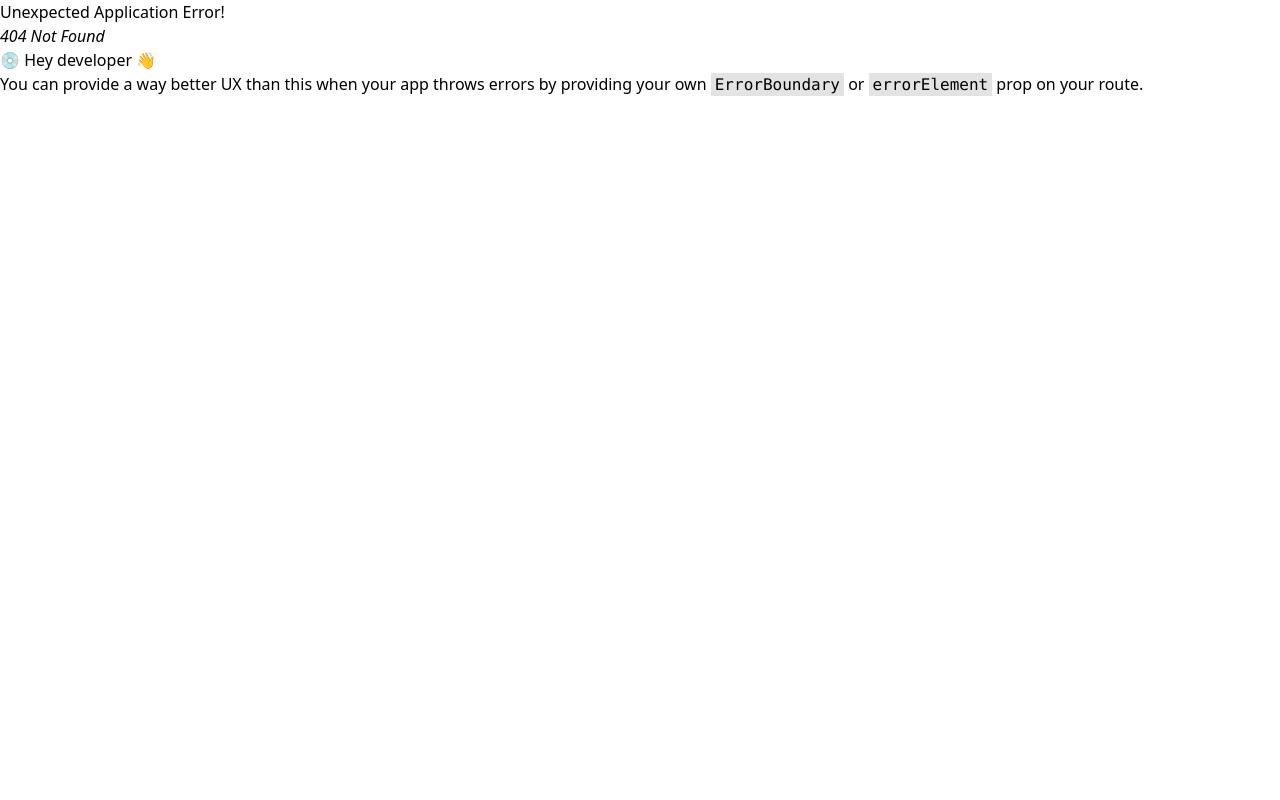
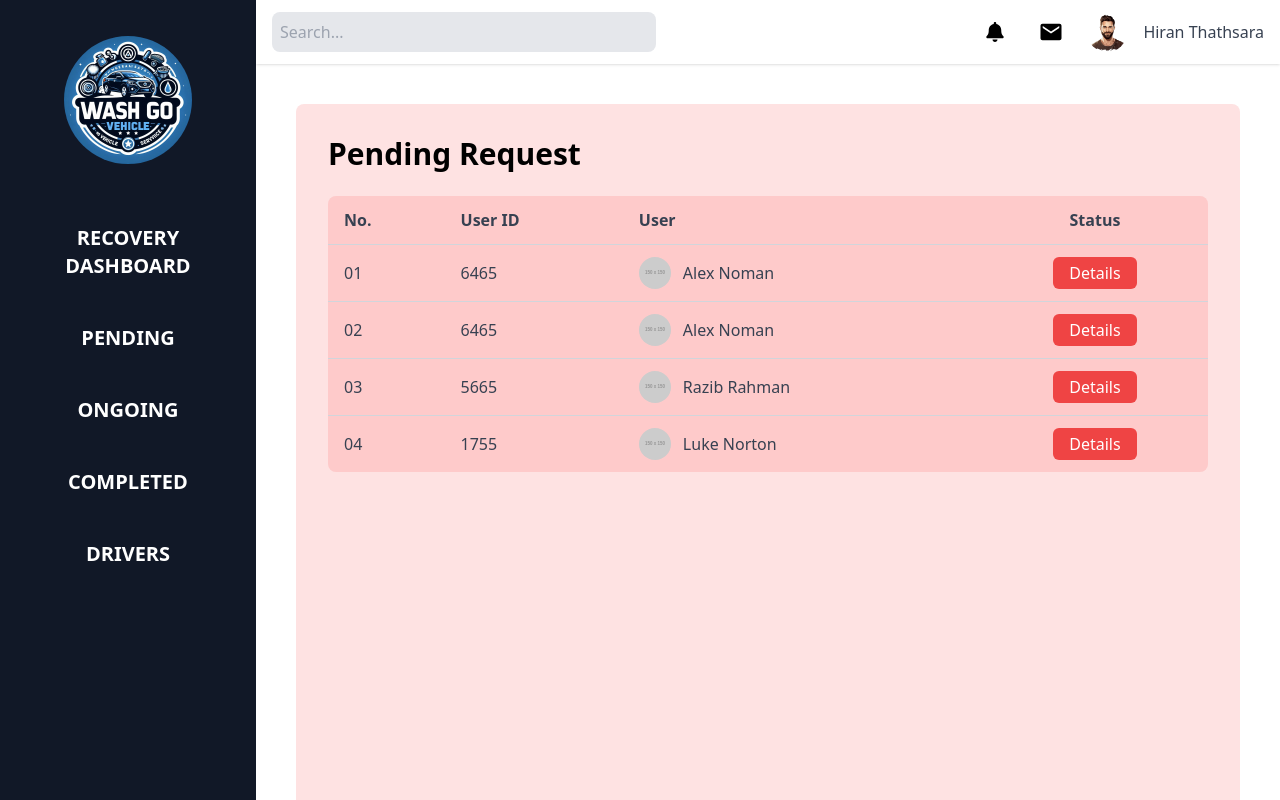
Before and after one commit to Hiru46/ITP_SLIIT_Group, a React (Vite) app in the folder frontend/: page /Dashboard/recoveryPendingDash in a window 1280 px wide. Before the commit this address had no page. Built offline with nearby package versions, Linux system fonts and the light colour scheme.

Commit message:
recovery admin pages1

```diff
--- /dev/null
+++ b/frontend/src/Pages/AdminDashboard/RecoveryAdmin/RecoveryDashboard.jsx
@@ -0,0 +1,58 @@
+import React from 'react';
+import Header from './../../../components/Dashboards/Header';
+import RecoverySideNavBar from './../../../components/NavBar/RecoverySideNavBar';
+export default function DashboardContent() {
+  return (
+    <div className="flex h-screen overflow-hidden">
+      {/* Sidebar */}
+      <RecoverySideNavBar/>
+      <div className="flex-1 flex flex-col">
+        <Header />
+    <div className="p-6 bg-gray-100 h-screen overflow-y-auto flex-1">
+      <div className="bg-white p-4 shadow rounded-md grid-rows-2 h-full ">
+        <h1 className="text-2xl font-bold mb-4">Dashboard</h1>
+
+        {/* Top Statistics */}
+        <div className="grid grid-cols-1 md:grid-cols-2 gap-4 mb-6">
+          <div className="p-6 bg-white shadow rounded-md">
+            <h2 className="text-lg font-semibold text-gray-700">Total Pending</h2>
+            <div className="flex items-center mt-2">
+              <div className="text-4xl font-bold text-blue-500">26%</div>
+            </div>
+          </div>
+
+          <div className="p-6 bg-white shadow rounded-md">
+            <h2 className="text-lg font-semibold text-gray-700">Available Drivers</h2>
+            <div className="flex items-center mt-2">
+              <div className="text-4xl font-bold text-blue-500">8</div>
+              <span className="text-gray-500 ml-2">of 10</span>
+            </div>
+          </div>
+        </div>
+
+        {/* Today Tasks */}
+        <div>
+          <h2 className="text-xl font-bold mb-4">Today Tasks</h2>
+          <div className="grid grid-cols-1 sm:grid-cols-2 lg:grid-cols-3 gap-6">
+            <div className="p-6 bg-red-100 text-red-500 shadow rounded-md">
+              <h3 className="text-lg font-semibold">Pending Request</h3>
+              <div className="text-4xl font-bold">03</div>
+            </div>
+
+            <div className="p-6 bg-blue-100 text-blue-500 shadow rounded-md">
+              <h3 className="text-lg font-semibold">Ongoing Task</h3>
+              <div className="text-4xl font-bold">05</div>
+            </div>
+
+            <div className="p-6 bg-green-100 text-green-500 shadow rounded-md">
+              <h3 className="text-lg font-semibold">Completed Request</h3>
+              <div className="text-4xl font-bold">23</div>
+            </div>
+          </div>
+        </div>
+      </div>
+    </div>
+    </div>
+    </div>
+  );
+}
--- /dev/null
+++ b/frontend/src/Pages/AdminDashboard/RecoveryAdmin/RecoveryPending.jsx
@@ -0,0 +1,68 @@
+import React from 'react';
+import { useNavigate } from 'react-router-dom';
+import RecoverySideNavBar from './../../../components/NavBar/RecoverySideNavBar';
+import Header from './../../../components/Dashboards/Header';
+
+const PendingRequests = () => {
+  const navigate = useNavigate();
+
+  const requests = [
+    { id: 1, userId: 6465, userName: 'Alex Noman', userImg: 'https://via.placeholder.com/150' },
+    { id: 2, userId: 6465, userName: 'Alex Noman', userImg: 'https://via.placeholder.com/150' },
+    { id: 3, userId: 5665, userName: 'Razib Rahman', userImg: 'https://via.placeholder.com/150' },
+    { id: 4, userId: 1755, userName: 'Luke Norton', userImg: 'https://via.placeholder.com/150' },
+  ];
+
+  const handleDetailsClick = (userId) => {
+    // Navigate to the details page for the specific user
+    navigate(`/user-details/${userId}`);
+  };
+
+  return (
+      <div className="flex h-screen overflow-hidden">
+        <RecoverySideNavBar/>
+      <div className="flex-1 flex flex-col">
+        <Header />
+      {/* Main Content */}
+      <div className="flex-1 p-10">
+        <div className="bg-red-100 p-8 rounded-lg h-screen">
+          <h1 className="text-3xl font-bold mb-6">Pending Request</h1>
+          <table className="min-w-full bg-red-200 text-gray-700 rounded-lg">
+            <thead>
+              <tr>
+                <th className="py-3 px-4 text-left">No.</th>
+                <th className="py-3 px-4 text-left">User ID</th>
+                <th className="py-3 px-4 text-left">User</th>
+                <th className="py-3 px-4 text-center">Status</th>
+              </tr>
+            </thead>
+            <tbody>
+              {requests.map((request, index) => (
+                <tr key={request.id} className="border-t border-gray-300">
+                  <td className="py-3 px-4">{String(index + 1).padStart(2, '0')}</td>
+                  <td className="py-3 px-4">{request.userId}</td>
+                  <td className="py-3 px-4 flex items-center">
+                    <img src={request.userImg} alt={request.userName} className="h-8 w-8 rounded-full mr-3" />
+                    {request.userName}
+                  </td>
+                  <td className="py-3 px-4">
+                    <button
+
+                      className="bg-red-500 flex m-auto text-white px-4 py-1 rounded-md hover:bg-red-600"
+                      onClick={() => handleDetailsClick(request.userId)}
+                    >
+                      Details
+                    </button>
+                  </td>
+                </tr>
+              ))}
+            </tbody>
+          </table>
+        </div>
+      </div>
+      </div>
+    </div>
+  );
+};
+
+export default PendingRequests;
--- /dev/null
+++ b/frontend/src/components/NavBar/RecoverySideNavBar.jsx
@@ -0,0 +1,35 @@
+import React from "react";
+import logo from '../../assets/Dashboard/Logo.jpg';
+import SideNavLinks from "../Dashboards/SideNavLinks/SideNavLinks";
+
+export default function RecoverySideNavBar() {
+  return (
+    <aside>
+    <aside className="h-full w-64 bg-gray-900 text-white hidden md:block">
+      <div className="p-4 flex items-center">
+        <img src={logo} alt="Logo" className="h-32 w-auto mt-5 mx-auto rounded-full" />
+      </div>
+      <nav className="mt-8">
+        <ul className="space-y-5 font-bold text-xl text-center">
+
+          <li className="px-4 py-3 hover:bg-gray-700 hover:duration-300">
+            <SideNavLinks linkName="RECOVERY DASHBOARD" url="/Recovery_dashboard" className=""/>
+          </li>
+          <li className="px-4 py-3 hover:bg-gray-700 hover:duration-300">
+            <SideNavLinks linkName="PENDING" url="/Pending"/>
+          </li>
+          <li className="px-4 py-3 hover:bg-gray-700 hover:duration-300">
+            <SideNavLinks linkName="ONGOING" url="/Ongoing"/>
+          </li>
+          <li className="px-4 py-3 hover:bg-gray-700 hover:duration-300">
+            <SideNavLinks linkName="COMPLETED" url="/Completed"/>
+          </li>
+          <li className="px-4 py-3 hover:bg-gray-700 hover:duration-300">
+            <SideNavLinks linkName="DRIVERS" url="/Drivers"/>
+          </li>
+        </ul>
+      </nav>
+    </aside>
+    </aside>
+  );
+}
--- a/package.json
+++ b/package.json
@@ -1,5 +1,7 @@
 {
   "dependencies": {
+    "@fortawesome/free-solid-svg-icons": "^6.6.0",
+    "@fortawesome/react-fontawesome": "^0.2.2",
     "concurrently": "^8.2.2",
     "mongoose": "^8.5.3"
   },
```
Also changed, not shown: frontend/src/main.jsx (+11 -1 lines), 1 other file (tests, documents, lock files or other folders).
